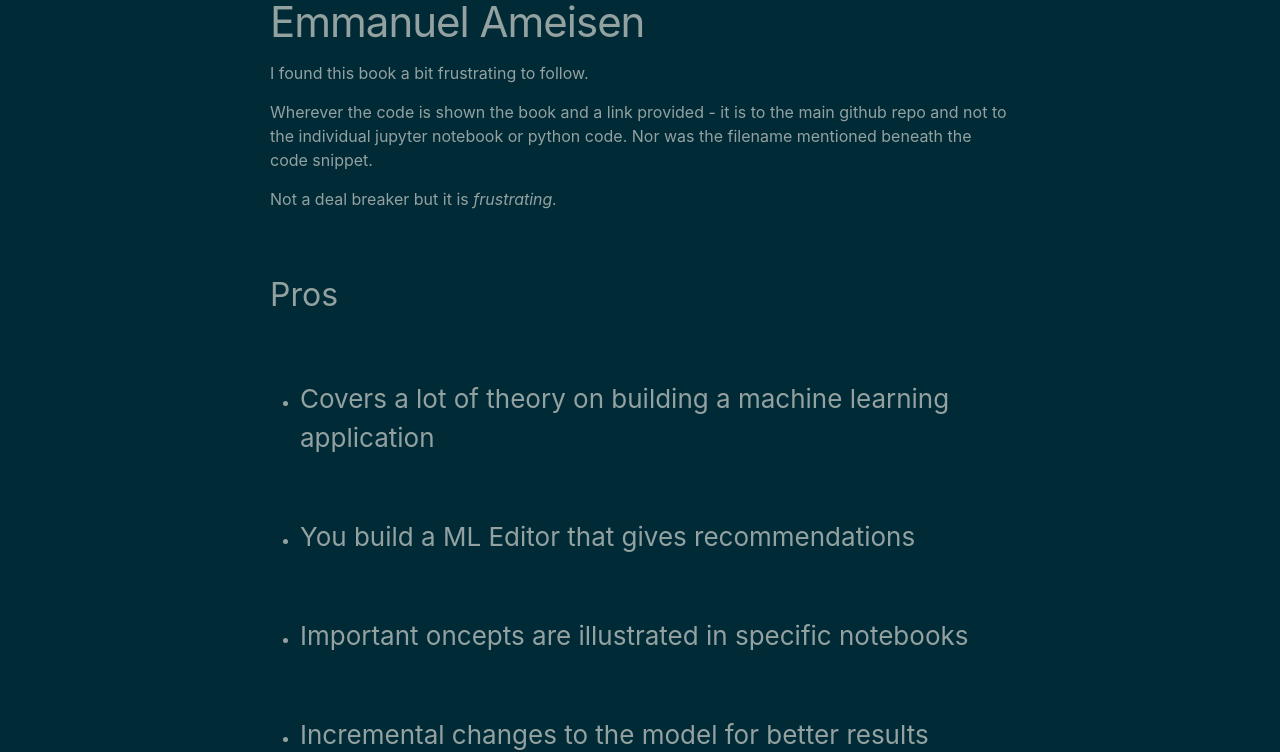
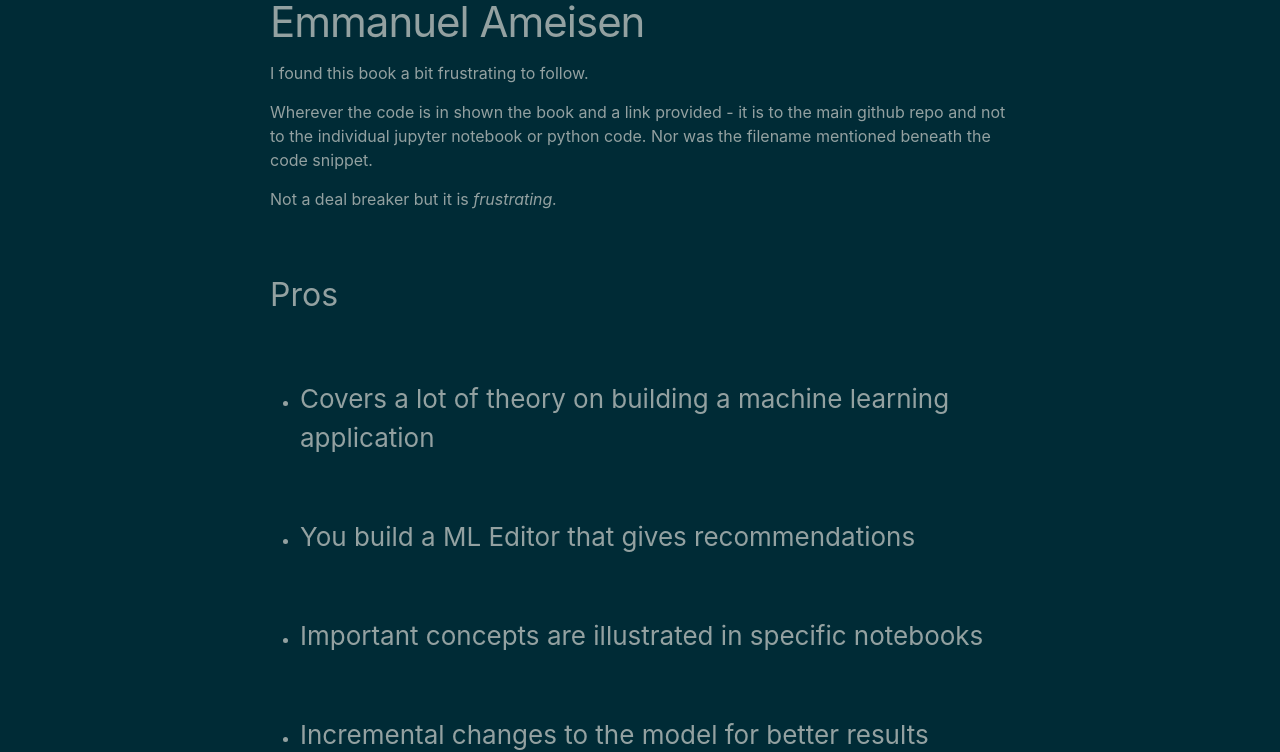
Before and after one commit to vidyabhandary/blog, a Jekyll site: the page built from _posts/2021-1-12-Building-Machine-Learning-Powered-Applications.md, in a window 1280 px wide. Shown: the part 383-1135 px from the top of the page. Built offline with Jekyll 4.4.1, drawn with Linux system fonts in a browser that asks for light colours; our own code applies the rules of GitHub Pages for plain Markdown files.

Commit message:
Correct typo

```diff
--- a/_posts/2021-1-12-Building-Machine-Learning-Powered-Applications.md
+++ b/_posts/2021-1-12-Building-Machine-Learning-Powered-Applications.md
@@ -10,7 +10,7 @@ date: 2021-1-12
 
 I found this book a bit frustrating to follow.
 
-Wherever the code is shown the book and a link provided - it is to the main github repo and not to the individual jupyter notebook or python code. Nor was the filename mentioned beneath the code snippet.
+Wherever the code is in shown the book and a link provided - it is to the main github repo and not to the individual jupyter notebook or python code. Nor was the filename mentioned beneath the code snippet.
 
 Not a deal breaker but it is *frustrating.*
 
@@ -18,7 +18,7 @@ Not a deal breaker but it is *frustrating.*
 
 - ### Covers a lot of theory on building a machine learning application
 - ### You build a ML Editor that gives recommendations
-- ### Important oncepts are illustrated in specific notebooks
+- ### Important concepts are illustrated in specific notebooks
 - ###  Incremental changes to the model for better results
 
 ## Cons
```
